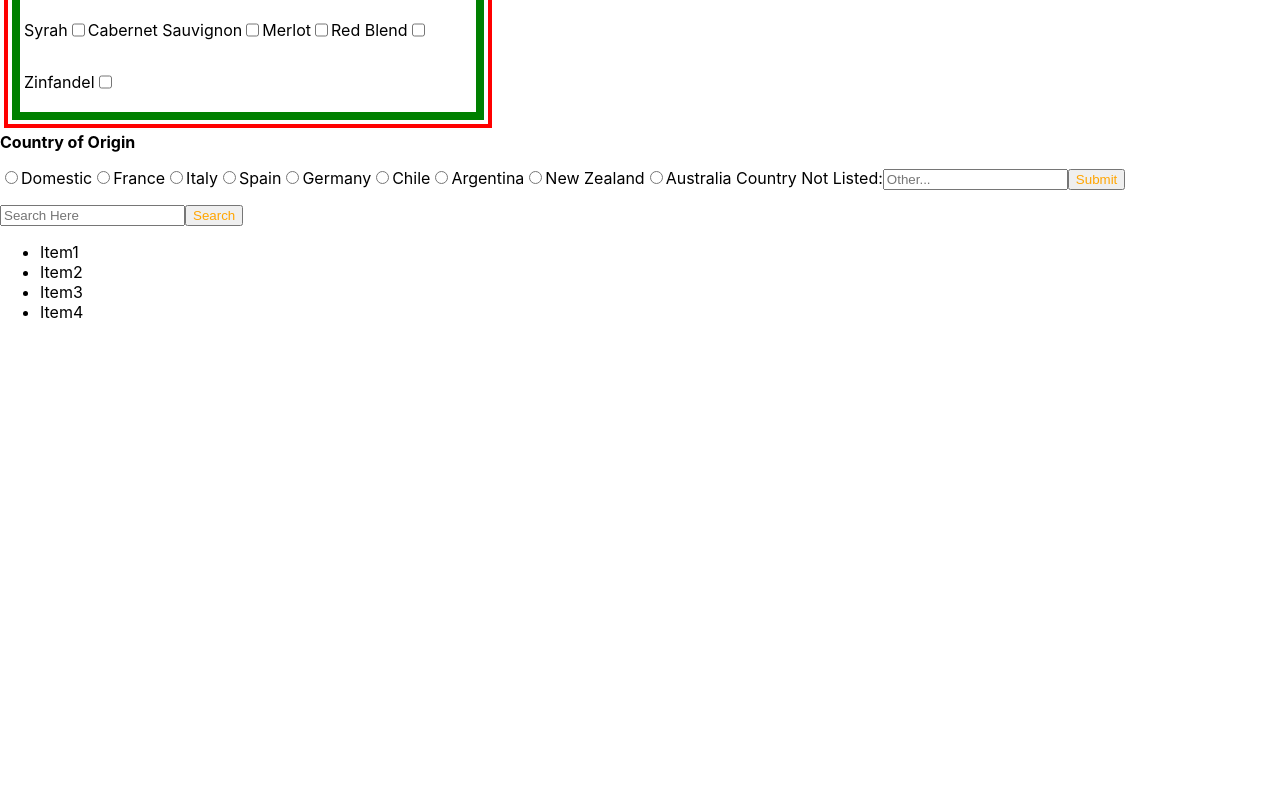
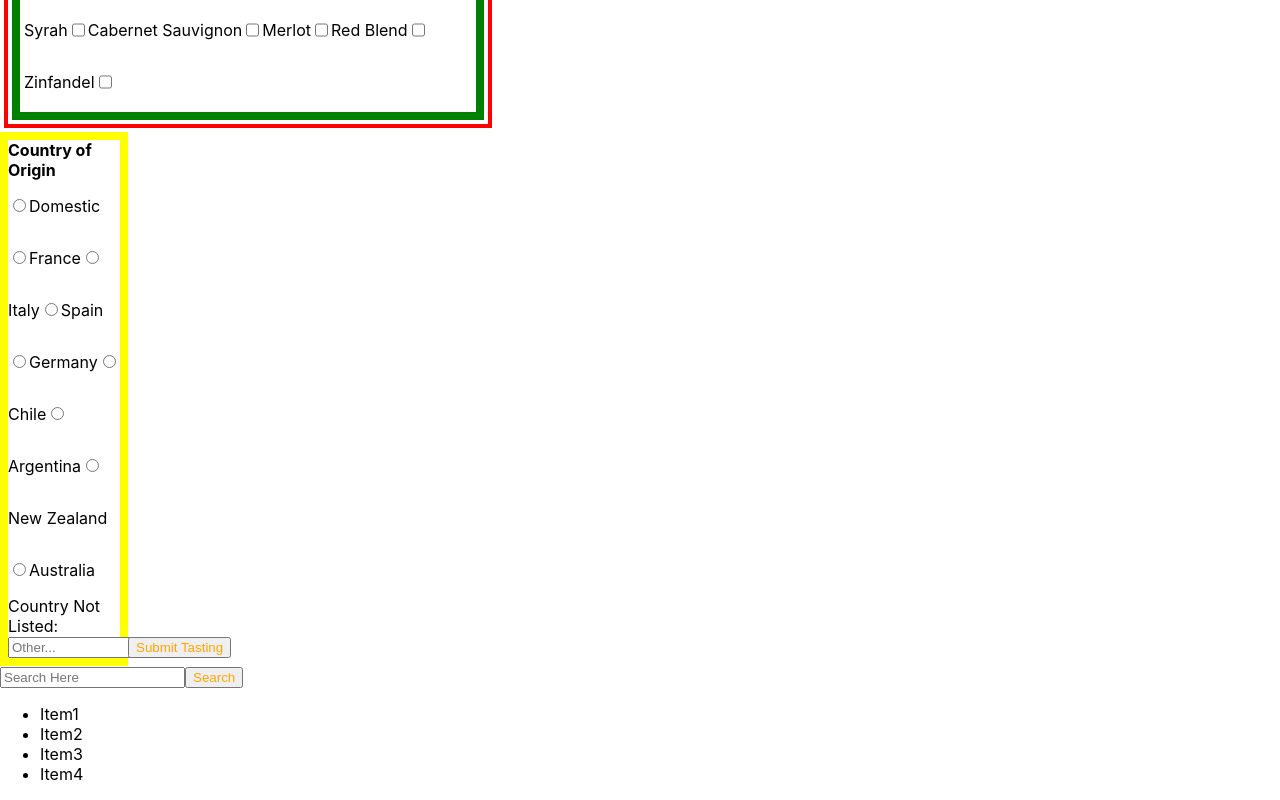
Before and after one commit to Awood549/wine-catalog, a React (Create React App) app: page / in a window 1280 px wide. Shown: the part 1828-2628 px from the top of the page. Before the commit the page ends 2166 px from the top, so only its background shows below. Built offline with nearby package versions, Linux system fonts and the light colour scheme.

Commit message:
modularizing

```diff
--- a/src/form/InputWines.js
+++ b/src/form/InputWines.js
@@ -48,12 +48,17 @@ import './forms.css'
     )
   }
 
+
   function countryOfOrigin(){
+    let values = []
+    let markup;
+    for(let i=0; i <  values.length; i++){
+    }
 
     return(
       <>
-    <label className='countryRadio'>
-      <input className='countryRadio' onChange = {handleChange}  type= 'radio' name= 'country' value= 'domestic'></input><p className='countryRadio'>Domestic</p>
+    <label>
+      <input className='countryRadio' onChange = {handleChange}  type= 'radio' name= 'country' value= 'domestic'></input><p className='countryRadio'>Domestic</p><br></br>
       </label>
       <label>
       <input className='countryRadio' onChange = {handleChange}  type= 'radio' name= 'country' value= 'france'></input><p className='countryRadio'>France</p>
@@ -152,9 +157,11 @@ import './forms.css'
       </label>
 
       {/* Country input */}
+      <label className= 'countryOrigin'>
       <h4>Country of Origin</h4>
       {countryOfOrigin()}
-      <button> Submit </button>
+      </label>
+      <button> Submit Tasting</button>
       </form>
       </>
   )
--- a/src/form/forms.css
+++ b/src/form/forms.css
@@ -38,6 +38,14 @@ h4{
   flex-direction: column;
 }
 
-.countryRadio{
-  display: inline-block
+p.countryRadio{
+  display: inline-block;
+  /* border: .5em dotted indianred; */
+  white-space: nowrap;
 }
+
+.countryOrigin{
+  display: inline-block;
+  width: 7em;
+  border: .5em solid yellow;
+}
```
